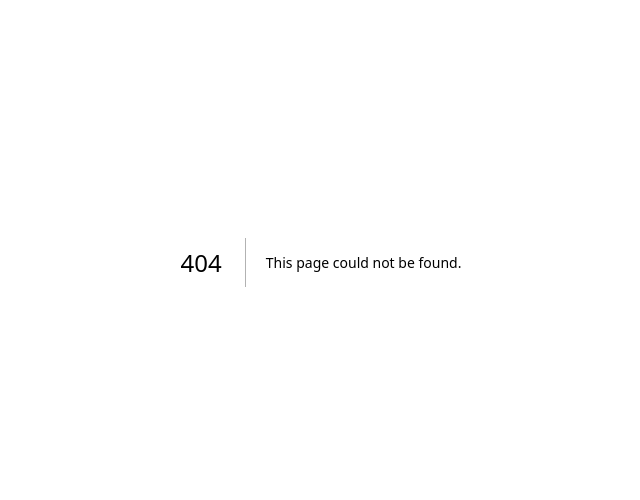
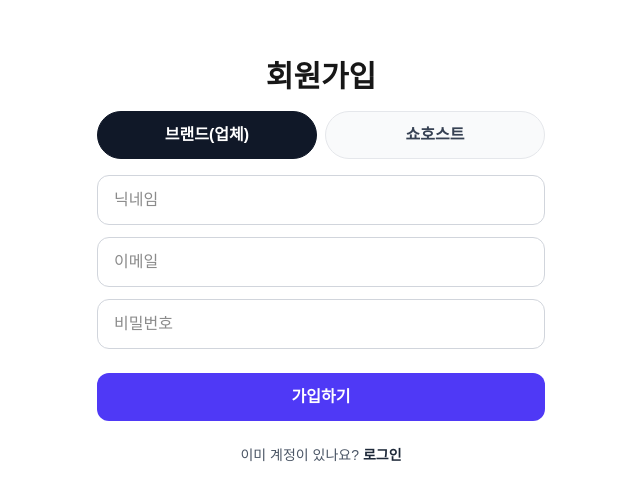
Before and after one commit to livee0322/alpa, a Next.js app in the folder front-end/react/: page /signup in a window 1280 px wide. Before the commit this address had no page. Shown: the part 138-638 px from the top of the page, without its empty margins (319-959 px from the left). Built offline with nearby package versions, Linux system fonts and the light colour scheme.

Commit message:
250906 > front-end > react > 회원가입 화면 구현

```diff
--- /dev/null
+++ b/front-end/react/app/signup/page.tsx
@@ -0,0 +1,87 @@
+'use client';
+
+import { useState } from 'react';
+import Link from 'next/link';
+
+export default function SignupPage() {
+    const [nickname, setNickname] = useState('');
+    const [email, setEmail] = useState('');
+    const [password, setPassword] = useState('');
+    const [errorMessage, setErrorMessage] = useState('');
+    const [isLoading, setIsLoading] = useState(false);
+    const [selectedRole, setSelectedRole] = useState('brand');
+
+    const handleSignup = (e: React.FormEvent) => {
+        e.preventDefault();
+        // TODO: 회원가입 로직 구현
+    };
+
+    const buildRoleButton = (role: string, label: string) => {
+        const isSelected = selectedRole === role;
+        return (
+            <div
+                onClick={() => setSelectedRole(role)}
+                className={`flex-1 flex justify-center items-center h-12 rounded-full font-bold transition-colors cursor-pointer ${isSelected
+                        ? 'bg-gray-900 text-white border border-gray-900'
+                        : 'bg-gray-50 text-gray-700 border border-gray-200'
+                    }`}
+            >
+                {label}
+            </div>
+        );
+    };
+
+    return (
+        <main className="flex min-h-screen flex-col items-center justify-center bg-white px-4">
+            <div className="w-full max-w-md flex flex-col items-center">
+                <h1 className="text-3xl font-extrabold mb-4">회원가입</h1>
+                <div className="w-full flex space-x-2 mb-4">
+                    {buildRoleButton('brand', '브랜드(업체)')}
+                    {buildRoleButton('showhost', '쇼호스트')}
+                </div>
+                <form onSubmit={handleSignup} className="w-full">
+                    <input
+                        type="text"
+                        placeholder="닉네임"
+                        value={nickname}
+                        onChange={(e) => setNickname(e.target.value)}
+                        className="w-full px-4 py-3 border border-gray-300 rounded-xl mb-3 focus:outline-none focus:border-indigo-500"
+                    />
+                    <input
+                        type="email"
+                        placeholder="이메일"
+                        value={email}
+                        onChange={(e) => setEmail(e.target.value)}
+                        className="w-full px-4 py-3 border border-gray-300 rounded-xl mb-3 focus:outline-none focus:border-indigo-500"
+                    />
+                    <input
+                        type="password"
+                        placeholder="비밀번호"
+                        value={password}
+                        onChange={(e) => setPassword(e.target.value)}
+                        className="w-full px-4 py-3 border border-gray-300 rounded-xl mb-6 focus:outline-none focus:border-indigo-500"
+                    />
+                    {errorMessage && (
+                        <div className="text-red-500 font-bold text-sm text-center mb-4">
+                            {errorMessage}
+                        </div>
+                    )}
+                    <button
+                        type="submit"
+                        disabled={isLoading}
+                        className={`w-full py-3 rounded-xl font-extrabold transition-colors ${isLoading ? 'bg-gray-200 text-gray-500 cursor-not-allowed' : 'bg-indigo-600 text-white hover:bg-indigo-700'
+                            }`}
+                    >
+                        가입하기
+                    </button>
+                </form>
+                <div className="mt-6 text-center text-sm text-gray-600">
+                    이미 계정이 있나요?{' '}
+                    <Link href="/login" className="font-bold text-gray-800">
+                        로그인
+                    </Link>
+                </div>
+            </div>
+        </main>
+    );
+}
```
